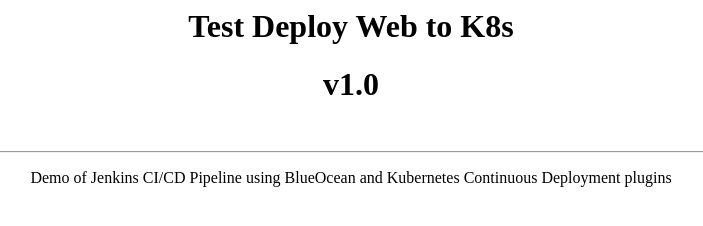
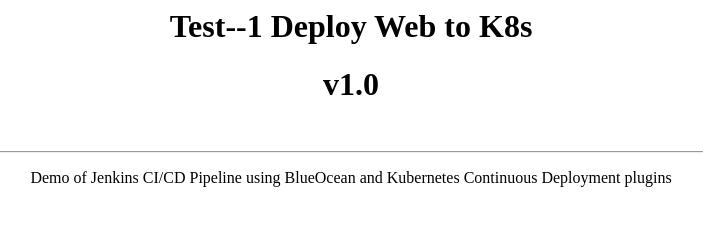
Before and after one commit to Hades11223/playjenkins, a plain HTML site: page index.html in a window 1280 px wide. Shown: the whole page, without its empty margins (289-992 px from the left). Drawn offline with Linux system fonts and the light colour scheme.

Commit message:
Update index.html

```diff
--- a/index.html
+++ b/index.html
@@ -1,5 +1,5 @@
 <center>
-	<h1>Test Deploy Web to K8s</h1>
+	<h1>Test--1 Deploy Web to K8s</h1>
 	<h1>v1.0</h1>
 	<br><hr>
 	<p>Demo of Jenkins CI/CD Pipeline using BlueOcean and Kubernetes Continuous Deployment plugins</p>
```
